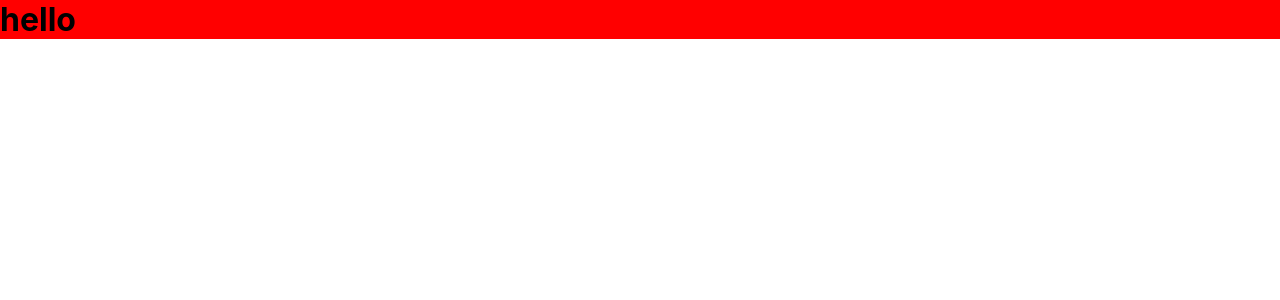
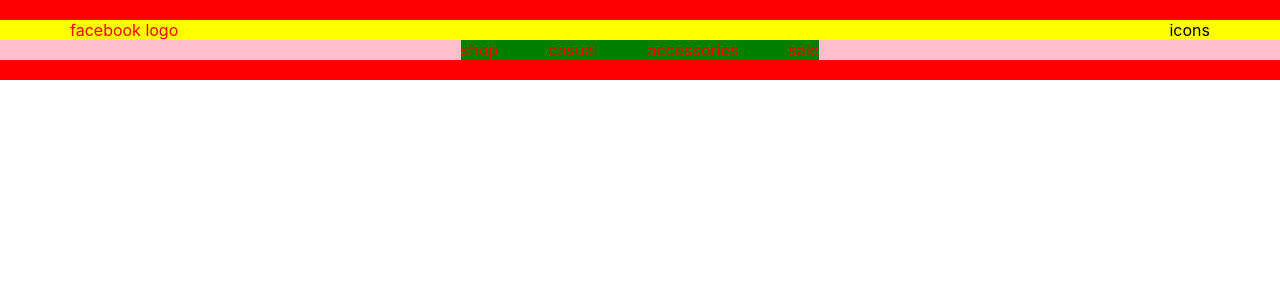
Before and after one commit to AnupRijal123/bag_shopping_website, a React (Create React App) app: page / in a window 1280 px wide. Shown: the top 300 px of the page. Built offline with nearby package versions, Linux system fonts and the light colour scheme.

Commit message:
Doing navbar design

```diff
--- a/src/components/Navbar.js
+++ b/src/components/Navbar.js
@@ -3,7 +3,19 @@ import '../styles/Navbar.css';
 function Navbar() {
     return (
         <div className="navbar">
-            <h1>hello</h1>
+            <div className="navbar-first-row">
+                <p>facebook logo</p>
+                <div>icons</div>
+            </div>
+            <div className="navbar-second-row">
+                <div className="navbar-second-row-items-contanier">
+                    <p>shop</p>
+                    <p>casual</p>
+                    <p>accessories</p>
+                    <p>sale</p>
+
+                </div>
+            </div>
         </div>
     )
 }
--- a/src/styles/App.css
+++ b/src/styles/App.css
@@ -1,3 +1,12 @@
-h1 {
+h1,
+p {
     margin: 0;
 }
+
+h1 {
+    color: blue;
+}
+
+p {
+    color: red;
+}
--- a/src/styles/Navbar.css
+++ b/src/styles/Navbar.css
@@ -1,3 +1,26 @@
 .navbar {
     background-color: red;
+    padding: 20px 0px;
+
 }
+
+.navbar-first-row {
+    background-color: yellow;
+    display: flex;
+    justify-content: space-between;
+    padding: 0px 70px;
+    box-sizing: border-box;
+}
+
+.navbar-second-row {
+    background-color: pink;
+}
+
+.navbar-second-row-items-contanier {
+    background-color: green;
+    width: fit-content;
+    margin: auto;
+    display: flex;
+    gap: 50px;
+
+}
```
